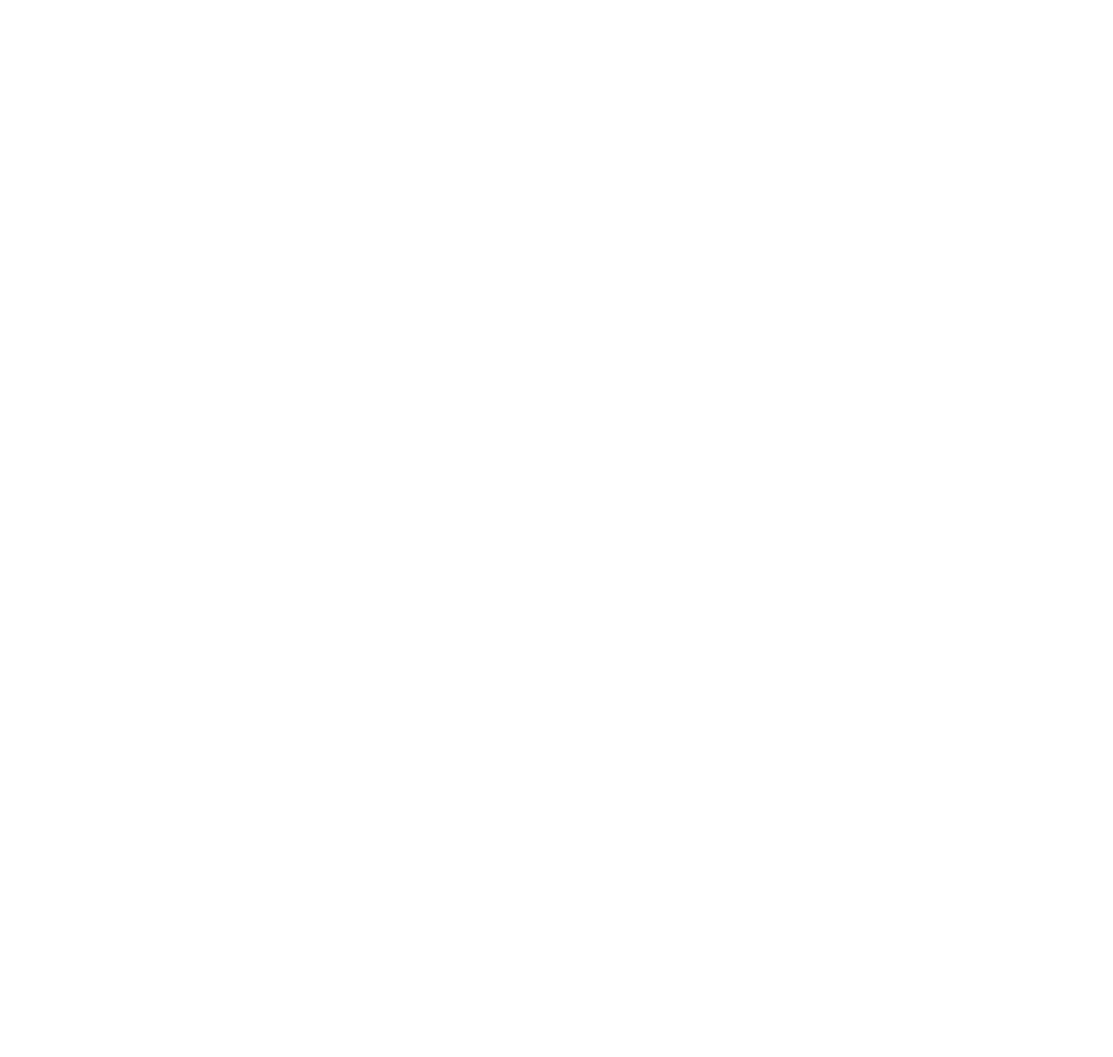
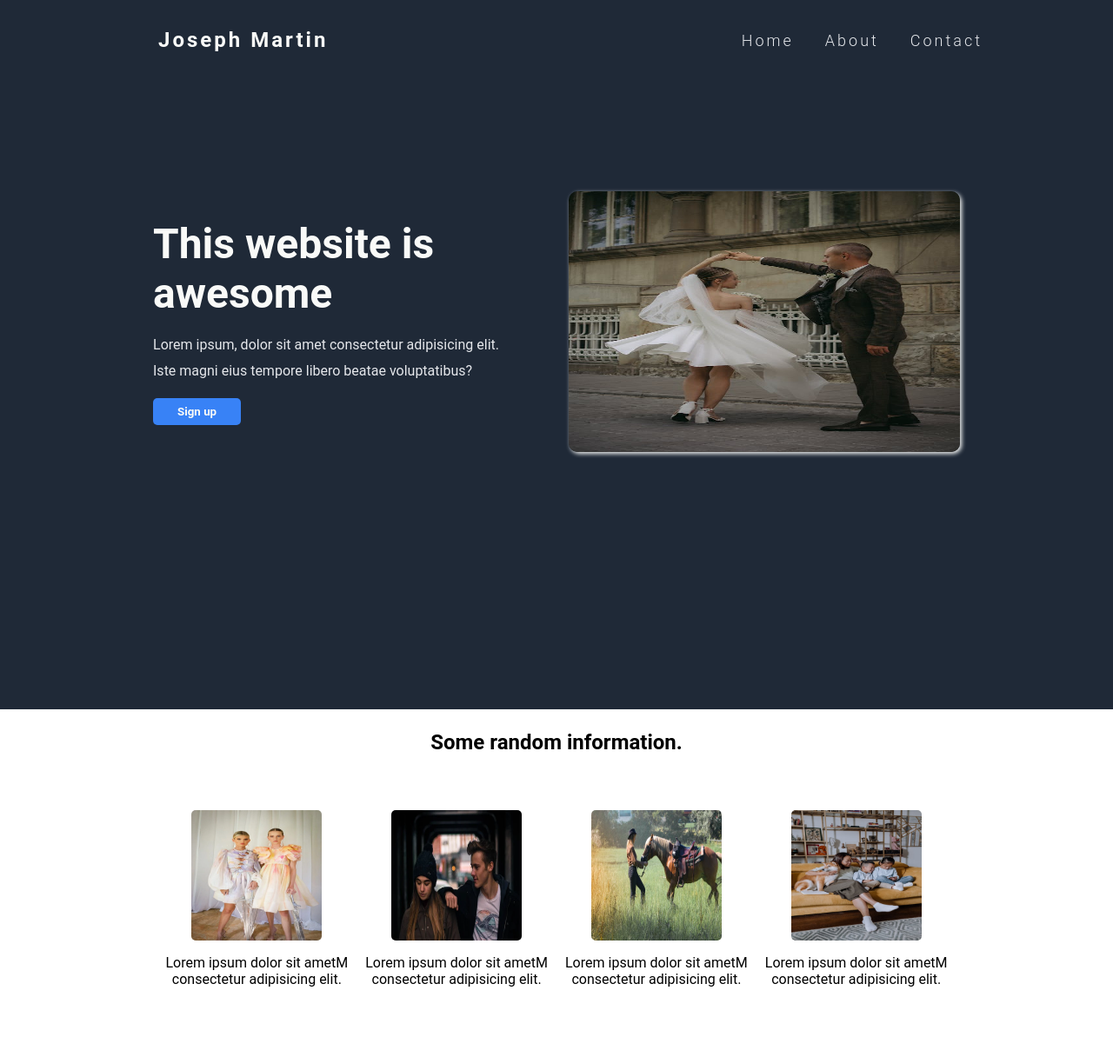
Before and after one commit to jfmartinz/Landing-Page, a plain HTML site: page index.html in a window 1280 px wide. Shown: the whole page at 87% size. Before the commit the page ends 800 px from the top, so only its background shows below. Drawn offline with Linux system fonts and the light colour scheme.

Commit message:
add content and styles

```diff
--- a/index.html
+++ b/index.html
@@ -1,5 +1,6 @@
 <!DOCTYPE html>
 <html lang="en">
+
 <head>
     <meta charset="UTF-8">
     <meta http-equiv="X-UA-Compatible" content="IE=edge">
@@ -7,7 +8,50 @@
     <title>Landing Page</title>
     <link rel="stylesheet" href="styles.css">
 </head>
+
 <body>
 
+    <!-- hero section -->
+    <main class="container">
+        <nav class="nav">
+            <h3>Joseph Martin</h3>
+            <ul>
+                <li><a href="#">Home</a></li>
+                <li><a href="#">About</a></li>
+                <li><a href="#">Contact</a></li>
+            </ul>
+        </nav>
+        <div class="hero-flex">
+            <div class="hero-content">
+                <h1>This website is<br> awesome</h1>
+                <p>Lorem ipsum, dolor sit amet consectetur adipisicing elit.<br> Iste magni eius tempore libero beatae
+                    voluptatibus?</p>
+                <button type="submit">Sign up</button>
+            </div>
+            <img src="img/pexels-photo-12367754.jpeg" alt="a girl and a boy dancing" width="450" height="300">
+        </div>
+    </main>
+
+    <!-- information section -->
+    <section class="information-container">
+        <h2>Some random information.</h2>
+        <div class="information-content">
+            <div><img src="img/pexels-photo-15071849.webp" alt="two girl facing infront of the camera" width="150" height="150">
+            <p>Lorem ipsum dolor sit ametM<br> consectetur adipisicing elit.</p></div>
+            <div><img src="img/pexels-photo-246367.webp" alt="girl and boy" width="150" height="150">
+            <p>Lorem ipsum dolor sit ametM<br> consectetur adipisicing elit.</p></div>
+            <div><img src="img/pexels-photo-3755703.jpeg" alt="woman facing to her horse" width="150" height="150">
+            <p>Lorem ipsum dolor sit ametM<br> consectetur adipisicing elit.</p></div>
+            <div><img src="img/pexels-photo-5998824.jpeg" alt="a mom and her son and daughter" width="150" height="150">
+            <p>Lorem ipsum dolor sit ametM<br> consectetur adipisicing elit.</p></div>
+        </div>
+    </section>
+
+    <!-- quote section -->
+
+
+
+
 </body>
+
 </html>
--- a/styles.css
+++ b/styles.css
@@ -1,14 +1,113 @@
-@import url('https://fonts.googleapis.com/css2?family=Roboto:ital,wght@0,900;1,300&display=swap');
+* {
+  font-family: 'Roboto', sans-serif;
+  margin: 0;
+  padding: 0;
+}
 
-:root {
-    --dark-background-color: #1F2937;
-    --button-color-cta-color: #3882F6;
-    --text-color: #fff;
-    --section-background: #E5E7EB;
-  }
+body {
+  width: 100%;
+  background-color: #1F2937;
+}
 
-*{
-    font-family: 'Roboto', sans-serif;
-    margin: 0;
-    padding: 0;
+.container {
+  max-width: 980px;
+  margin: 0 auto;
+  min-height: 100vh;
+  padding: 0 3%;
 }
+
+ul li {
+  display: inline-block;
+  margin:1rem 0 0 2rem ;
+
+  list-style: none;
+
+}
+
+ul li a {
+  text-decoration: none;
+  color: #E5E7EB;
+  font-size: 18px;
+  font-weight: 300;
+  letter-spacing: 3px;
+}
+
+.nav {
+  display: flex;
+  justify-content: space-between;
+  flex-wrap: wrap;
+  align-items: center;
+  margin: 1rem 0;
+}
+
+.hero-flex {
+  display: flex;
+  justify-content: center;
+  align-items:center;
+  margin-top: 10rem;
+  flex-wrap: wrap;
+  gap: 80px;
+  margin-bottom: 2rem;
+}
+/* styling for logo */
+.container .nav h3 {
+  color: #F9FAF8;
+  font-size: 24px;
+  letter-spacing: 3px;
+  margin:1rem 0 0 2rem ;
+}
+
+.hero-flex .hero-content h1 {
+  color: #F9FAF8;
+  font-size: 48px;
+}
+
+.hero-flex .hero-content p {
+  color: #E5E7EB;
+  margin: 1rem 0;
+  line-height: 30px;
+}
+
+.hero-flex .hero-content button {
+  color: #F9FAF8;
+  background-color: #3882F6;
+  border-radius: 5px;
+  outline: none;
+  border: none;
+  padding: 0.5rem 1.75rem;
+  font-weight: 700;
+  cursor: pointer;
+}
+
+.hero-flex img {
+  border-radius: 10px;
+  box-shadow: 2px 2px 5px #F9FAF8;
+}
+
+.information-container{
+  background-color: #fff;
+  min-height: 400px;
+  width: 100%;
+  text-align: center;
+}
+
+.information-content {
+  padding: 2.5rem 0;
+  display: flex;
+  justify-content: center;
+  gap: 20px;
+  flex-wrap: wrap;
+  align-items: center;
+}
+
+.information-container h2 {
+  padding: 1.5rem 0;
+}
+
+.information-container .information-content p {
+  margin-top: 0.75rem;
+}
+
+.information-container .information-content img {
+  border-radius: 5px;
+}
```
